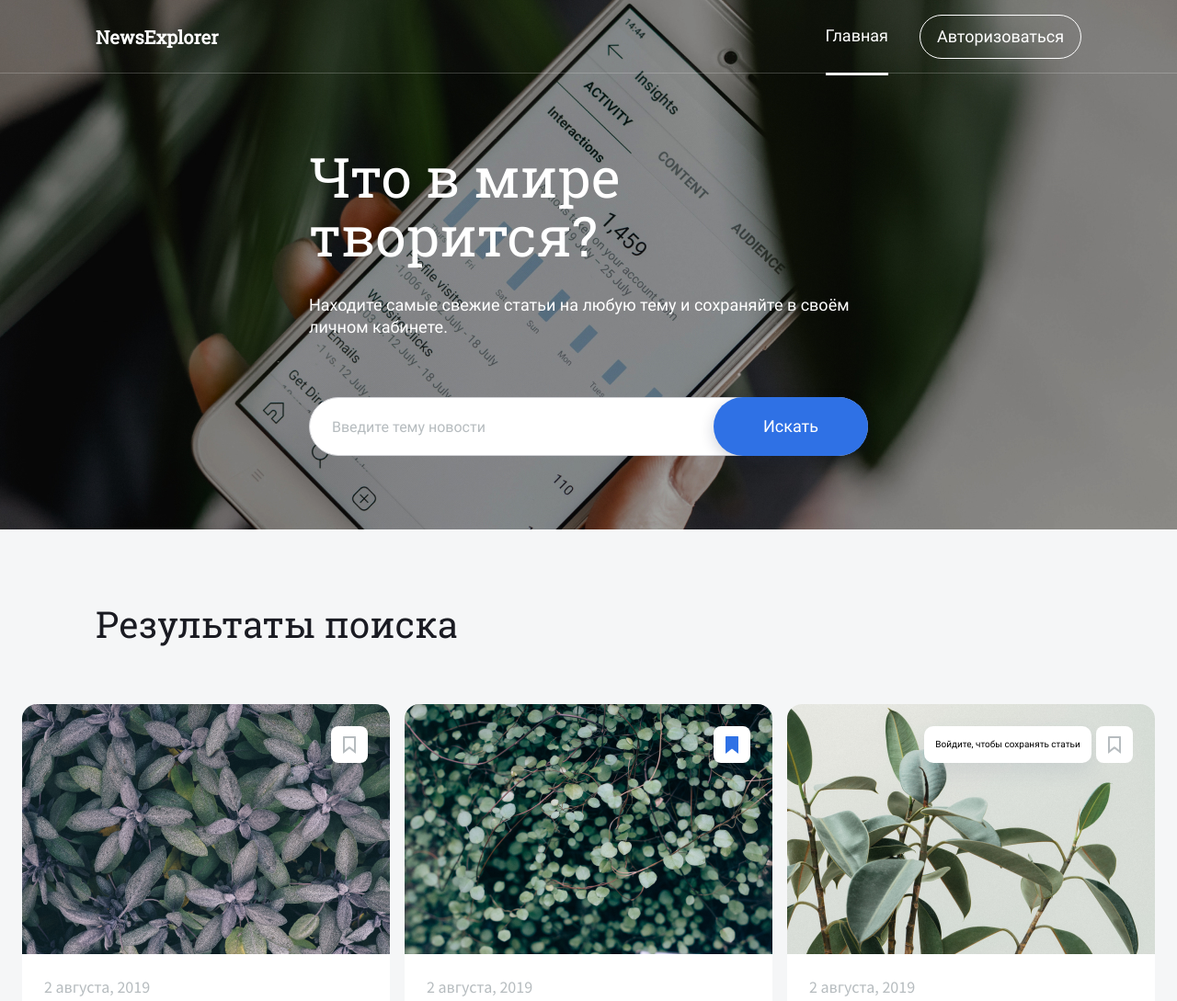
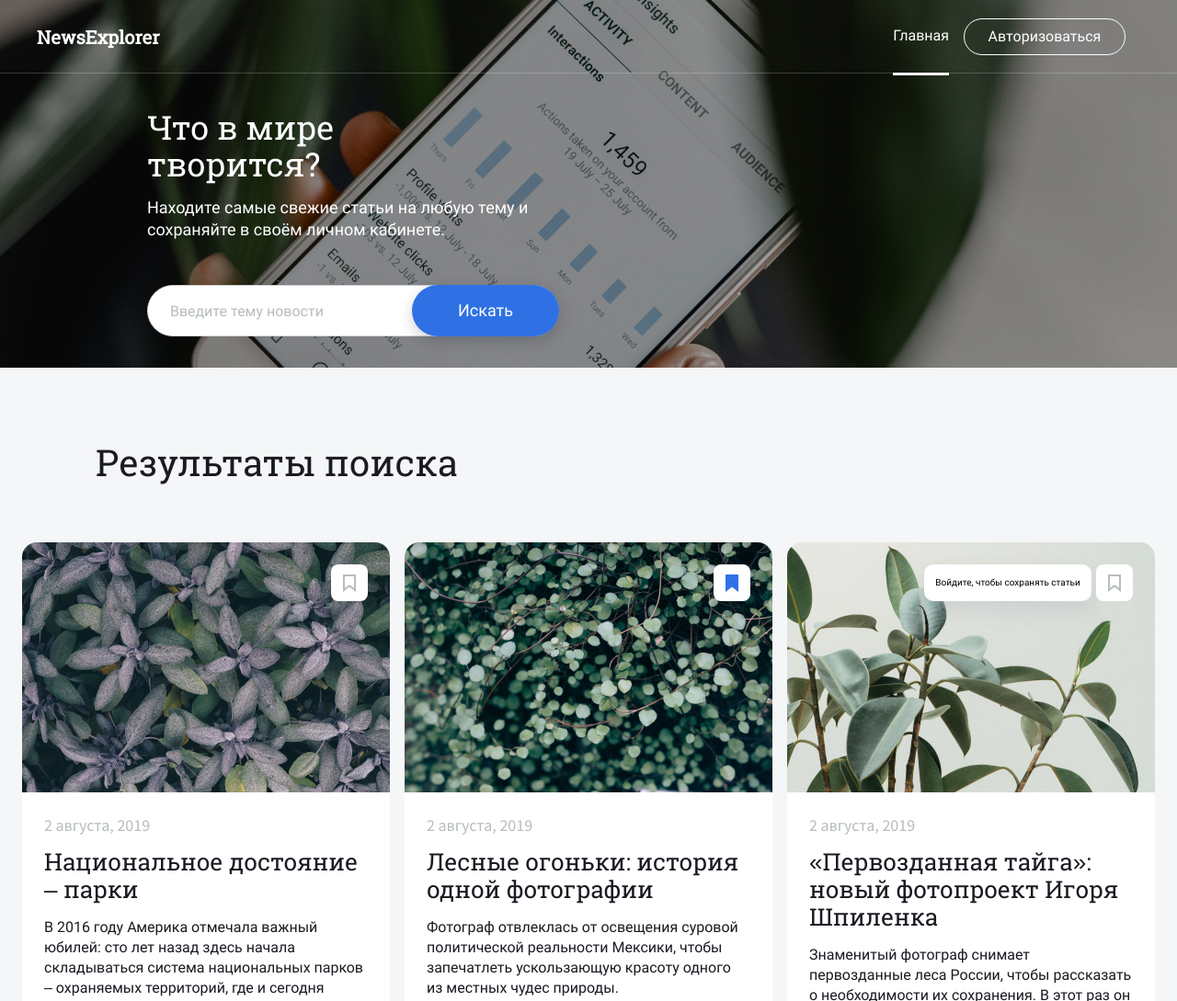
Before and after one commit to pad1a/YAP-news-front, a website built with webpack: page src/index.html in a window 1280 px wide. Shown: the top 1089 px of the page at 92% size. Built offline with nearby package versions, Linux system fonts and the light colour scheme; files whose address does not match are found by name.

Commit message:
Начало верстки от 768 до 1440px

```diff
--- a/src/blocks/about-author/about-author.css
+++ b/src/blocks/about-author/about-author.css
@@ -1,6 +1,8 @@
 .about-author {
   background-color: #fff;
   display: flex;
+  flex-wrap: wrap;
+  justify-content: center;
   height: 624px;
   padding-top: 80px;
 }
--- a/src/blocks/head/head.css
+++ b/src/blocks/head/head.css
@@ -9,3 +9,10 @@
   box-shadow: inset 0px -1px 0px rgba(255, 255, 255, 0.2);
   margin-bottom: 80px;
 }
+
+@media screen and (max-width: 1440px) {
+  .head {
+    padding: 0 40px;
+    margin-bottom: 38px;
+  }
+}
--- a/src/blocks/header/header.css
+++ b/src/blocks/header/header.css
@@ -6,3 +6,9 @@
   background-repeat: no-repeat;
   background-position: center;
 }
+
+@media screen and (max-width: 1440px) {
+  .header {
+    min-height: 400px;
+  }
+}
--- a/src/blocks/main-menu/main-menu-button.css
+++ b/src/blocks/main-menu/main-menu-button.css
@@ -15,4 +15,15 @@
   border-radius: 100px;
   text-align: center;
   margin-right: 0;
+  cursor: pointer;
 }
+
+@media screen and (max-width: 1440px) {
+  .main_menu_button {
+    height: 66px;
+    margin-right: 16px;
+  }
+  .main_menu_button__auth {
+    height: 40px;
+  }
+}
--- a/src/blocks/main-menu/main-menu.css
+++ b/src/blocks/main-menu/main-menu.css
@@ -15,3 +15,10 @@
 .main_menu_link {
   color: #fff;
 }
+
+@media screen and (max-width: 1440px) {
+  .main_menu {
+    height: 66px;
+    font-size: 16px;
+  }
+}
--- a/src/blocks/search/search.css
+++ b/src/blocks/search/search.css
@@ -78,3 +78,34 @@
 .search__button:active {
   background: #2a65cc;
 }
+
+.search_form_input-container {
+  position: relative;
+}
+
+@media screen and (max-width: 1440px) {
+  .search {
+    margin: 0 0 0 160px;
+    width: 448px;
+  }
+  .search_title {
+    font-size: 36px;
+    line-height: 40px;
+    width: 300px;
+    height: auto;
+    margin-bottom: 16px;
+  }
+  .search_text {
+    font-size: 18px;
+    line-height: 24px;
+    margin-bottom: 48px;
+  }
+  .search__input {
+    height: 56px;
+  }
+  .search__button {
+    width: 160px;
+    height: 56px;
+    right: 0px;
+  }
+}
```
